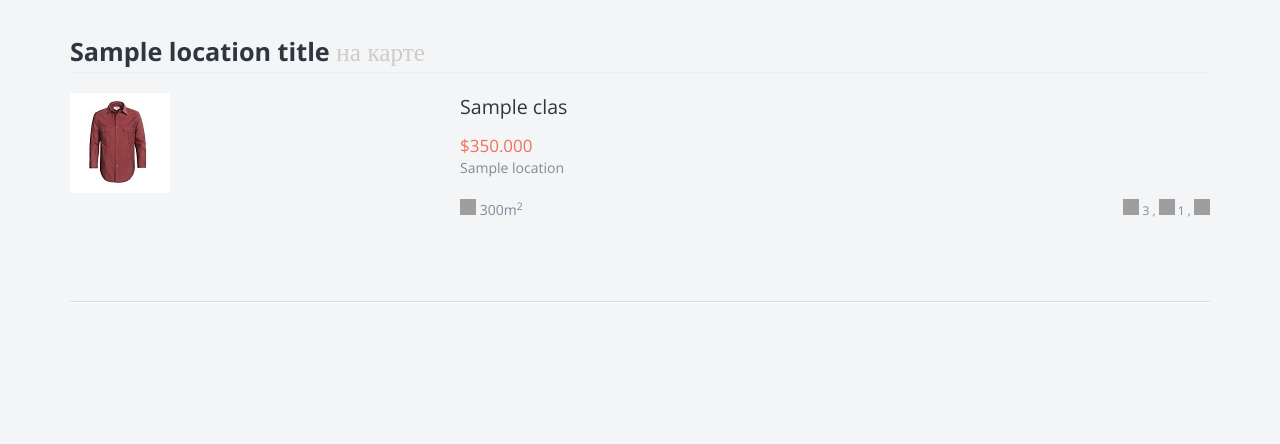
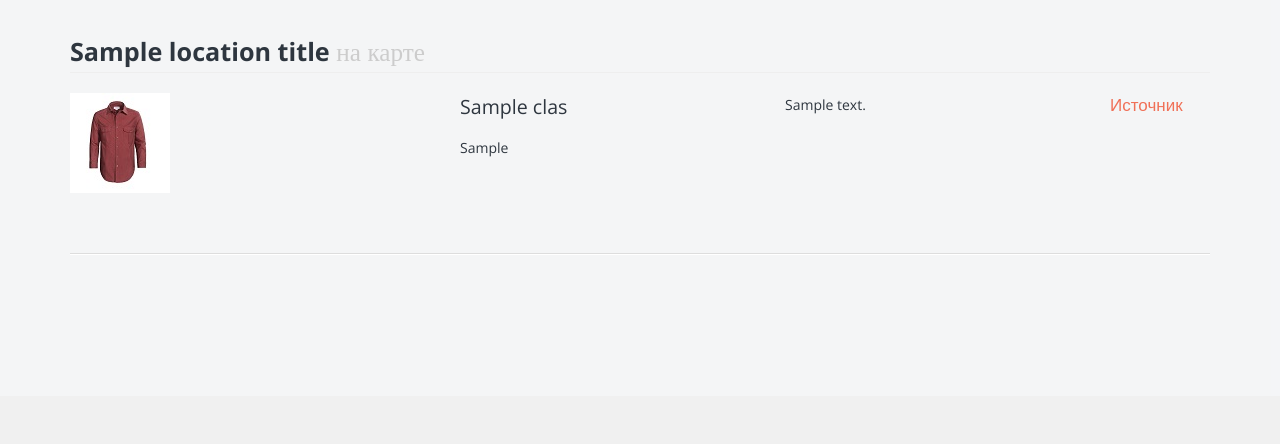
Before and after one commit to PielliaVasyl/dance, a Django app: template templates/atropos/locations/locations.html in a window 1280 px wide. Shown: the part 592-1036 px from the top of the page. After the commit the page ends 847 px from the top, so only its background shows below. Run offline with Django 3.2, Linux system fonts and the light colour scheme; the template is opened without the code that fills it: most values are stand-ins (such as "Sample title", 1, 10 or a date in 2020); parts of the project's set-up code (start-up, migrations or seed data) failed here and were passed over; some libraries are stand-ins or nearby versions; grey boxes are pictures that could not be loaded.

Commit message:
Map changes

```diff
--- a/locations/views.py
+++ b/locations/views.py
@@ -1,6 +1,6 @@
 from django.shortcuts import render
 
-from entities.models import DanceHall, DanceStudio, DanceShop, PlaceInMap
+from entities.models import DanceHall, DanceStudio, DanceShop
 
 
 def locations_show(request):
--- a/templates/atropos/locations/locations.html
+++ b/templates/atropos/locations/locations.html
@@ -39,29 +39,38 @@
 						<!-- article summary -->
 						<div class="row">
 							<div class="col-md-4 text-center">
-								<img alt="" class="img-responsive" src="assets/images/demo/realestate/images/thumb/1.jpg" />
+								<img alt="image" class="img-responsive" src="assets/images/demo/realestate/images/thumb/1.jpg" />
 							</div>
 							<div class="col-md-8">
+								 <div class="row">
+									 <div class="col-sm-5">
 									 	<h4><a class="styleColor" href="realestate-single.html">{{ instance.title }}</a></h4>
-								<p>
-									<small class="block styleSecondColor fsize17">$350.000</small>
-									{% if instance.locations.all %}
-                                        {% for location in instance.locations.all %}
-                                            {{ location }} <br />
+									 </div>
+									 <div class="col-sm-5">
+										 {% for address in instance.get_locations_address_list %}{{ address }} <br />{% endfor %}
+									 </div>
+									 <div class="col-sm-2">
+									 	<p><small class="block styleSecondColor fsize17">
+											{% for link in instance.get_links_list %}
+												<a href="{{ link }}">Источник</a>
 											{% endfor %}
-                                    {% else %}
-                                        {{ instance.location }} <br />
-                                    {% endif %}
-								</p>
+										</small></p>
+									 </div>
+								 </div>
+								<div class="row">
+									<div class="col-sm-6">
+										{% for dance_type in instance.get_dance_types_list %}{{ dance_type }}{% if not forloop.last %}, {% endif %}{% endfor %}
+									</div>
+									<div class="col-sm-6">
 										<p>
 											<span class="fsize12 pull-right">
-										<i class="bed-ico" title="beds"></i> 3 ,
+												<!--<i class="bed-ico" title="beds"></i> 3 ,
 												<i class="garage-ico" title="garage"></i> 1 ,
-										<i class="furnished-ico" title="furnished"></i>
+												<i class="furnished-ico" title="furnished"></i>-->
 											</span>
-
-									<i class="home-ico"></i> 300m<sup>2</sup>
 										</p>
+									</div>
+								</div>
 							</div>
 						</div>
 						<!-- /article summary -->
@@ -115,7 +124,7 @@
         google.maps.event.addDomListener(window, 'resize', function() {
             map.setCenter(currCenter);
         });
-        google.maps.event.addListener(map, 'dragend', function(){
+        google.maps.event.addListener(map, 'idle', function(){
             currCenter = map.getCenter();
         });
     }
```
Also changed, not shown: entities/models.py (+48 -20 lines). Lines whose indentation alone changed are shown as unchanged.
